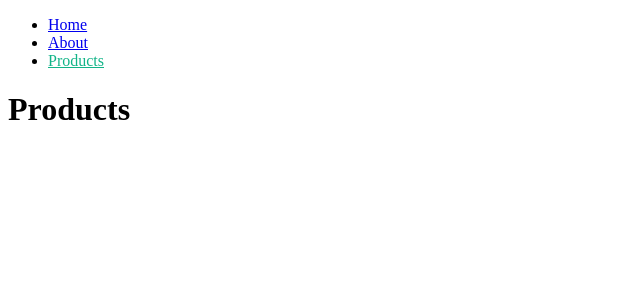
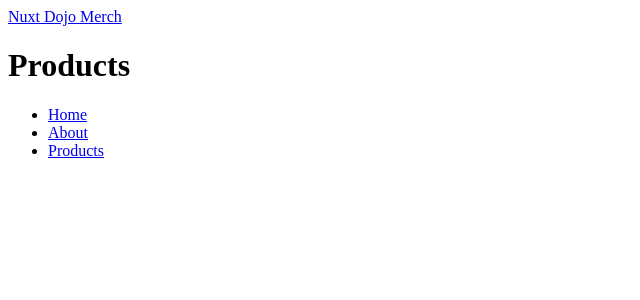
Before and after one commit to Blergborg/nuxt-dojo, a Nuxt app: page /products in a window 1280 px wide. Shown: the top 300 px of the page, without its empty margins (0-640 px from the left). Built offline with nearby package versions, Linux system fonts and the light colour scheme.

Commit message:
Updated default.vue in 'layouts'.
Added products.vue in 'layouts'.

Updated index.vue and [id].vue in 'products' to use products.vue layout.

```diff
--- a/layouts/default.vue
+++ b/layouts/default.vue
@@ -5,6 +5,7 @@
     <div>
         <header>
             <nav>
+                <NuxtLink to="/">Nuxt Dojo</NuxtLink>
                 <ul>
                     <li>
                         <!-- Instead of anchor (<a>) tags, Nuxt gives us these link components. -->
--- a/layouts/products.vue
+++ b/layouts/products.vue
@@ -1,7 +1,31 @@
 <template>
     <div>
+        <header>
+            <nav>
+                <NuxtLink to="/products">Nuxt Dojo Merch</NuxtLink>
+            </nav>
+        </header>
+    </div>
 
+    <!-- Output the page content -->
+    <!-- Slot is a nuxt component that says "this is where the other stuff goes" -->
+    <div>
+        <slot />
     </div>
+
+    <footer>
+        <ul>
+            <li>
+                <NuxtLink to="/">Home</NuxtLink>
+            </li>
+            <li>
+                <NuxtLink to="/about">About</NuxtLink>
+            </li>
+            <li>
+                <NuxtLink to="/products">Products</NuxtLink>
+            </li>
+        </ul>
+    </footer>
 </template>
 
 <script setup>
--- a/pages/products/[id].vue
+++ b/pages/products/[id].vue
@@ -10,6 +10,10 @@
 
     // Get route param value here. Should be the same as the name we gave the file in brackets.
     const { id } = useRoute().params
+
+    definePageMeta({
+        layout: 'products'
+    })
 </script>
 
 <style scoped>
--- a/pages/products/index.vue
+++ b/pages/products/index.vue
@@ -7,7 +7,9 @@
 </template>
 
 <script setup>
-
+    definePageMeta({
+        layout: 'products'
+    })
 </script>
 
 <style scoped>
```
